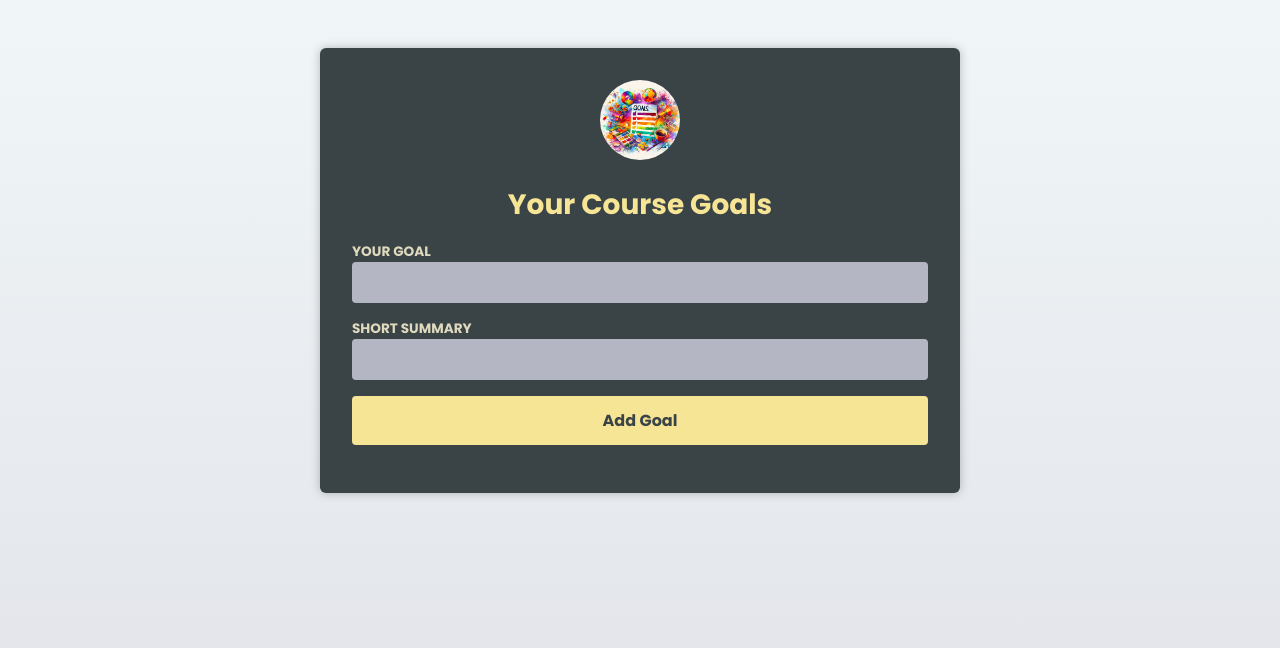
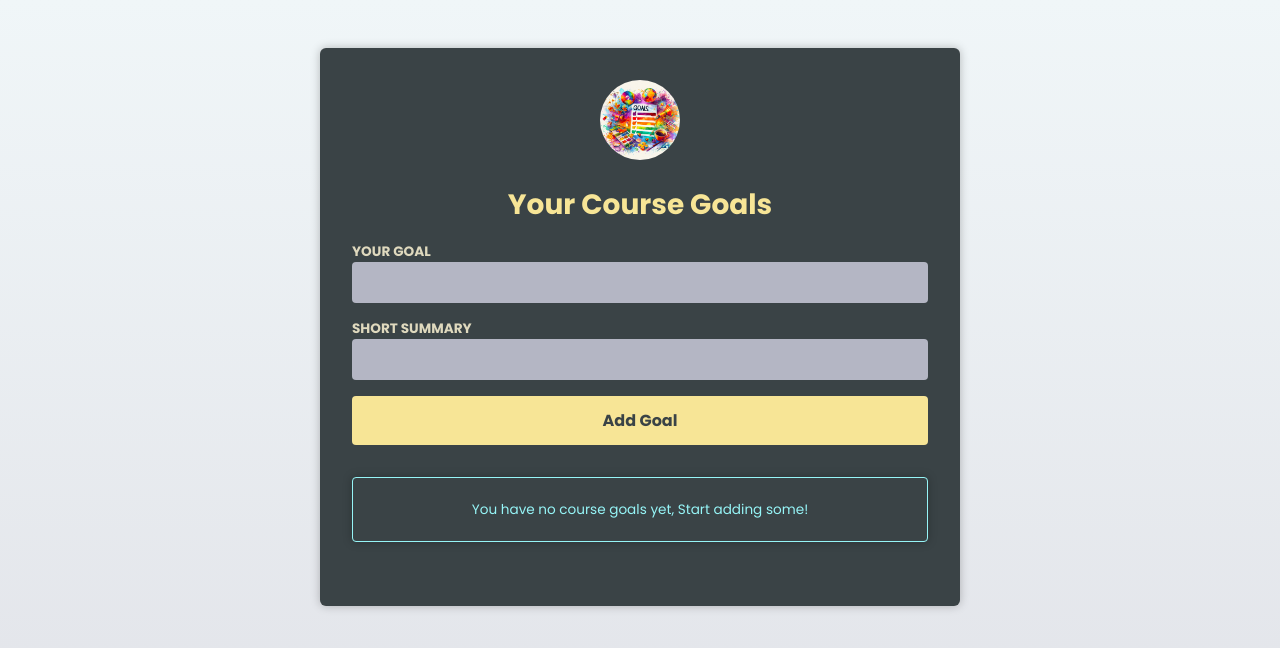
Before and after one commit to sharathcv/react-with-typescript, a React (Vite) app in the folder react-ts-basic/: page / in a window 1280 px wide. Shown: the top 648 px of the page. Built offline with nearby package versions, Linux system fonts and the light colour scheme; the HTML template or start-up script is replaced by a standard one.

Commit message:
InfoBox addition for warning and hint

```diff
--- a/react-ts-basic/src/components/CourseGoalList.tsx
+++ b/react-ts-basic/src/components/CourseGoalList.tsx
@@ -1,5 +1,7 @@
 import CourseGoal from "./CourseGoal";
 import CourseGoalData from "../App";
+import InfoBox from "./InfoBox";
+import ReactNode from "react";
 
 type CourseGoalListProp = {
     goals: CourseGoalData[];
@@ -7,8 +9,27 @@
   };
 
 export default function CourseGoalList({goals, onDeleteGoal}: CourseGoalListProp) {
+  if(goals.length ===0){
     return (
-        <ul>
+      <InfoBox mode="hint">
+        You have no course goals yet, Start adding some!
+      </InfoBox>
+    );
+  }
+
+  let warningBox: ReactNode;
+  if (goals.length >=4) {
+    warningBox = (
+      <InfoBox mode="warning">
+        You're collecting a lot of goals. Don't put too much on your plate!
+      </InfoBox>
+    );
+  }
+
+  return (
+    <>
+      {warningBox}
+      <ul>
         {goals.map((goal) => (
           <li key={goal.id}>
             <CourseGoal id={goal.id} title={goal.title} onDelete={onDeleteGoal}>
@@ -17,5 +38,6 @@
           </li>
         ))}
       </ul>
-    );
+    </>
+  );
 }
--- /dev/null
+++ b/react-ts-basic/src/components/InfoBox.tsx
@@ -0,0 +1,24 @@
+import {ReactNode} from "react";
+
+type InfoBoxProps = {
+    mode: "hint" | "warning";
+    children: ReactNode;
+}
+
+export default function InfoBox({mode, children}: InfoBoxProps) {
+    if (mode === "hint") {
+        return (
+            <aside className="infobox infobox-hint">
+                <p>{children}</p>
+            </aside>
+        );
+    }
+
+    return (
+        <aside className="infobox infobox-warning warning--medium">
+            <h2>Warning!</h2>
+            <p>{children}</p>
+        </aside>
+    );
+
+}
--- a/react-ts-basic/src/index.css
+++ b/react-ts-basic/src/index.css
@@ -126,7 +126,31 @@
   color: #f9a73b;
 }
 
-.fallback {
+.infobox {
+  margin: 2rem 0;
+  padding: 0.5rem;
   text-align: center;
-  color: #acd1ce;
+  box-shadow: 0 0 10px rgba(0, 0, 0, 0.25);
+  font-size: 0.85rem;
+  border-radius: 4px;
 }
+
+.infobox-hint {
+  border: 1px solid #96f5f7;
+  color: #96f5f7;
+}
+
+.infobox-warning.warning--low {
+  border: 1px solid #f6d84f;
+  color: #f6d84f;
+}
+
+.infobox-warning.warning--medium {
+  border: 1px solid #f9a73b;
+  color: #f9a73b;
+}
+
+.infobox-warning.warning--high {
+  border: 1px solid #f97373;
+  color: #f97373;
+}
```
